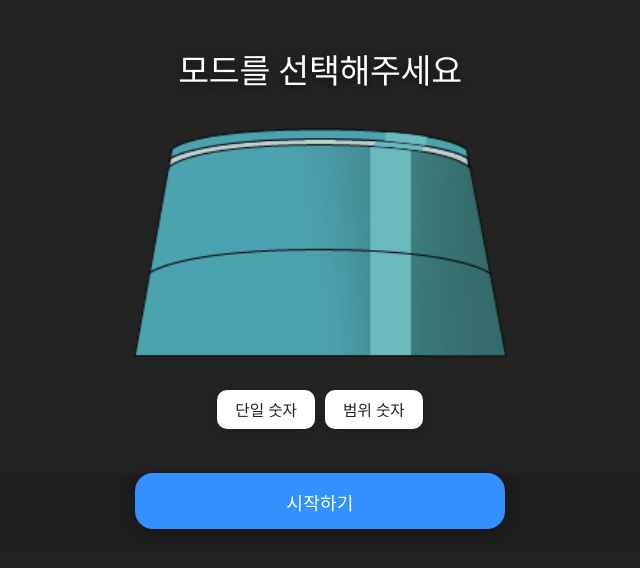
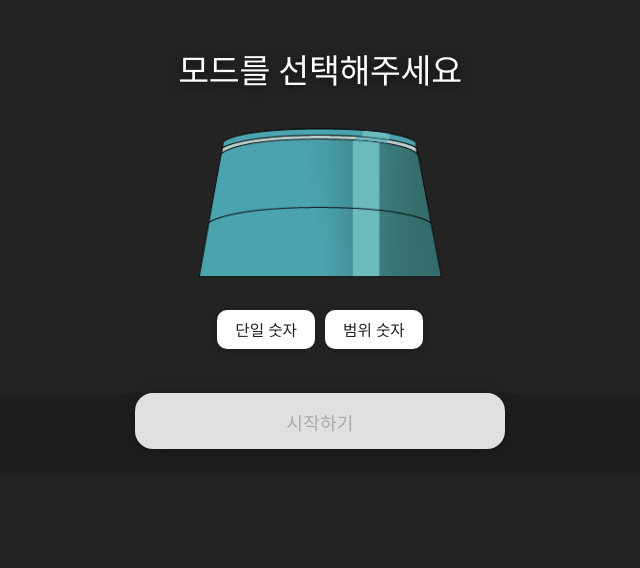
Before and after one commit to HeungJae0213/myCannon, a React (Vite) app: page /mode in a window 1280 px wide. Shown: the top 568 px of the page, without its empty margins (320-960 px from the left). Built offline with nearby package versions, Linux system fonts and the light colour scheme; what @toss/tds-mobile-ait would draw is missing.

Commit message:
20260220-모드선택 수정

```diff
--- a/src/pages/ModeSelectScreen.tsx
+++ b/src/pages/ModeSelectScreen.tsx
@@ -16,11 +16,15 @@ function ModeSelectScreen() {
   const [singleTouched, setSingleTouched] = useState(false);
   const [rangeMinTouched, setRangeMinTouched] = useState(false);
   const [rangeMaxTouched, setRangeMaxTouched] = useState(false);
+  const [modeTouched, setModeTouched] = useState(false);
 
   // UX writing (Toss style)
-  const singleCountError = singleTouched && !singleCount ? '공 개수를 입력해 주세요' : '';
+  const singleCountError = singleTouched && !singleCount ? '공 갯수를 입력해 주세요' : '';
   const rangeMinError = rangeMinTouched && !rangeMin ? '공 최소값을 입력해 주세요' : '';
   const rangeMaxError = rangeMaxTouched && !rangeMax ? '공 최대값을 입력해 주세요' : '';
+  const modeError = modeTouched && !mode ? '모드를 선택해 주세요' : '';
+
+  const isStartDisabled = !mode;
 
   return (
     <div className="mode-select-screen">
@@ -30,7 +34,7 @@ function ModeSelectScreen() {
         </div>
       </div>
       <div className="mode-select-cannon-area">
-        <CannonBody width={500} height={230} />
+        <CannonBody width={500} height={150} />
       </div>
       <div className="mode-select-content">
         <div className="mode-select-mode-buttons">
@@ -47,6 +51,9 @@ function ModeSelectScreen() {
             범위 숫자
           </button>
         </div>
+        {modeError && (
+          <div className="mode-select-error-text">{modeError}</div>
+        )}
         {mode === 'single' && (
           <div className="mode-select-input-group">
             <input
@@ -119,7 +126,13 @@ function ModeSelectScreen() {
       <div className="mode-select-bottom">
         <button
           className="mode-select-start-btn"
+          style={isStartDisabled ? { background: '#e0e0e0', color: '#aaa', cursor: 'not-allowed' } : {}}
+          disabled={isStartDisabled}
           onClick={() => {
+            if (!mode) {
+              setModeTouched(true);
+              return;
+            }
             if (
               (mode === 'single' && !singleCount) ||
               (mode === 'range' && (!rangeMin || !rangeMax))
```
